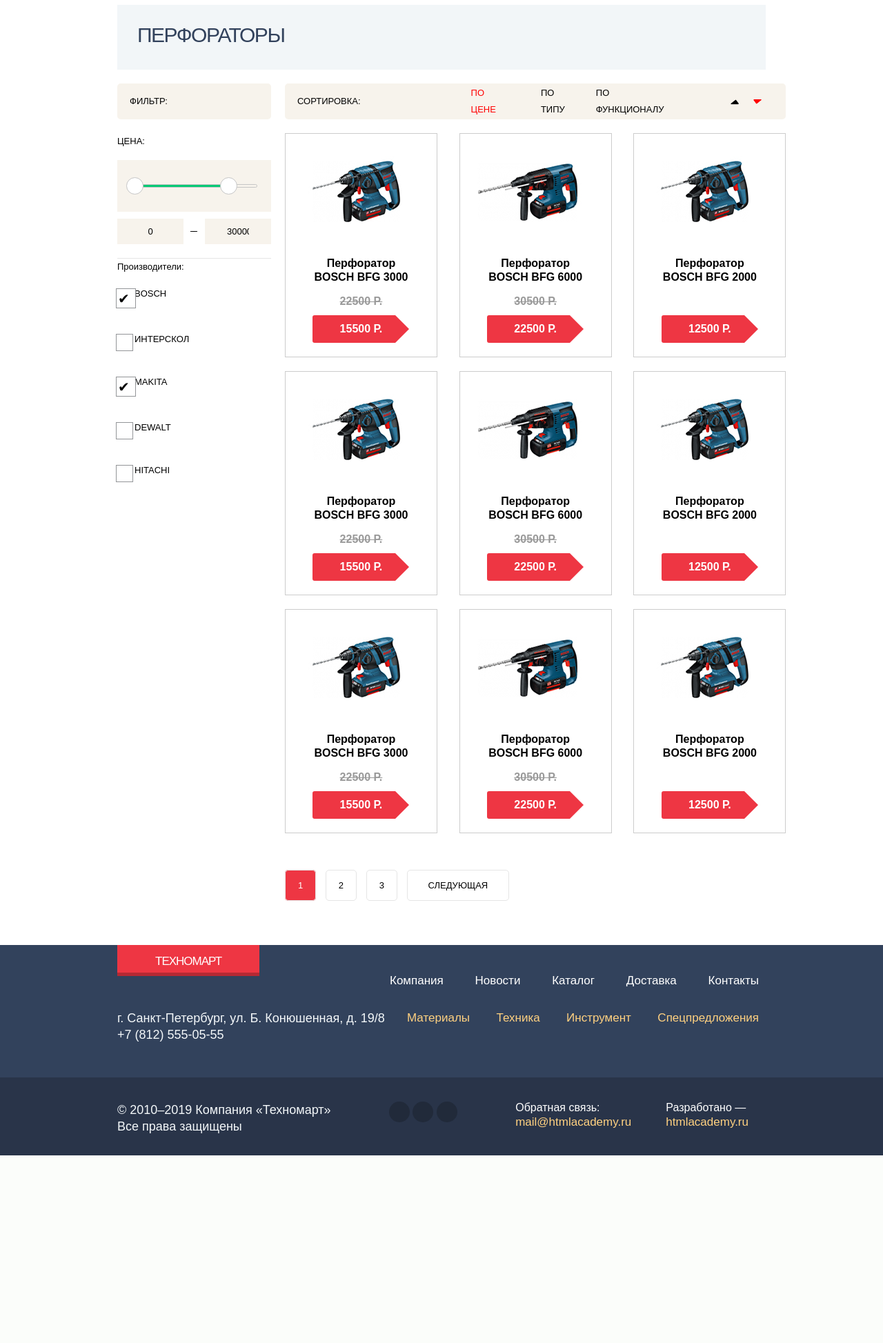
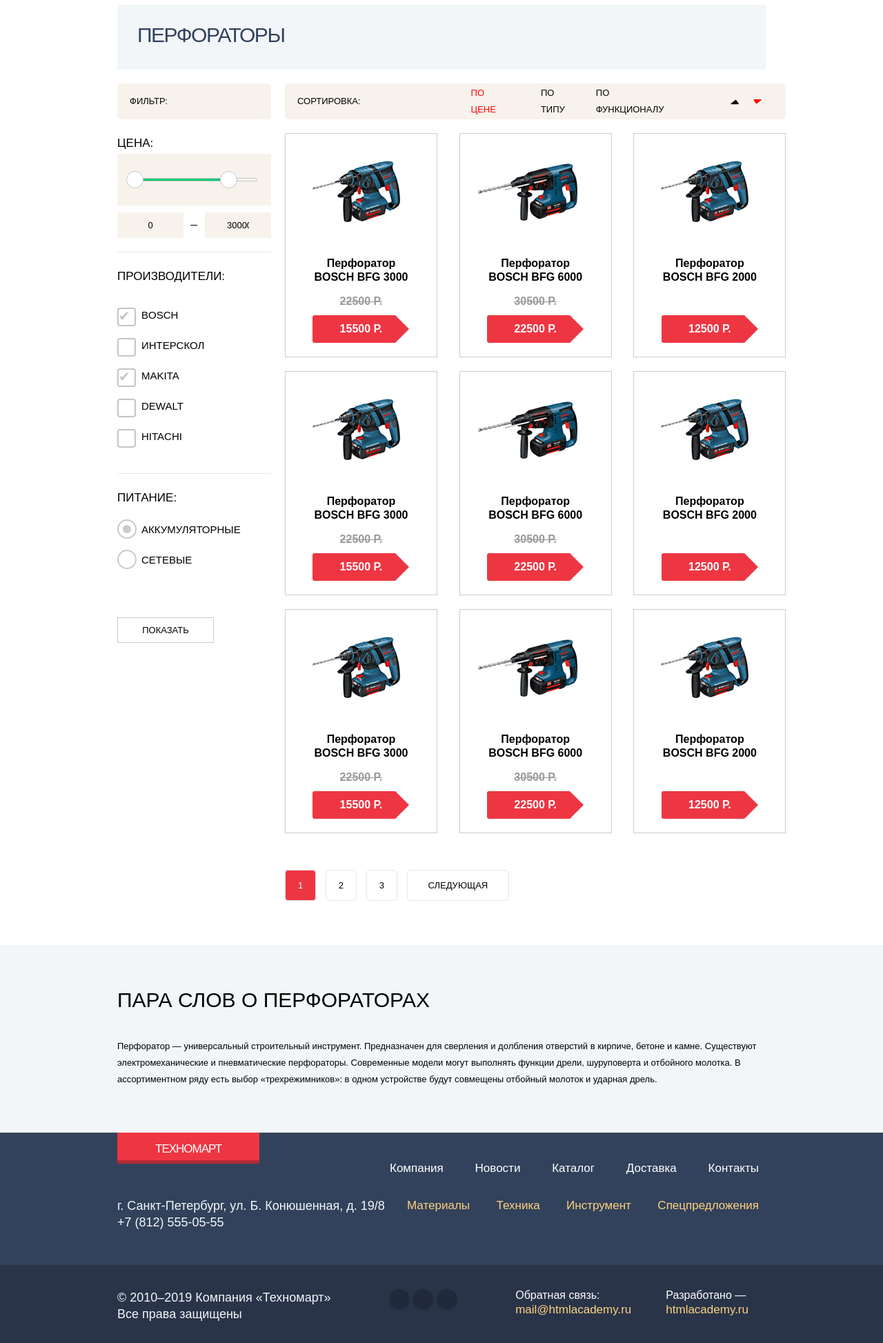
Before and after one commit to vadimpirogov1984/967989-technomart-24, a PHP site: page /goods.html in a window 1280 px wide. Shown: the part 464-2411 px from the top of the page at 69% size. Before the commit the page ends 2139 px from the top, so only its background shows below. Run offline with PHP 8.4, Linux system fonts and the light colour scheme; some libraries are stand-ins or nearby versions; some web fonts are replaced.

Commit message:
Доделал вторую страницу

```diff
--- a/css/style.css
+++ b/css/style.css
@@ -1389,6 +1389,7 @@
   position: relative;
   display: flex;
   flex-direction: column;
+  margin-top: 10px;
 }
 .producers__checkbox input {
   position: relative;
@@ -1398,8 +1399,10 @@
   border: 1px solid #e5e5e5;
 }
 .producers__checkbox label {
-  padding-left: 25px;
+  padding-left: 35px;
   text-transform: uppercase;
+  font-size: 15px;
+  line-height: 20px;
 }
 .producers__checkbox div {
   display: flex;
@@ -1408,21 +1411,127 @@
 .producers__checkbox input[type="checkbox"] {
   display: none;
 }
-.producers__checkbox label:after {
+.producers__checkbox label:before {
   content: "";
   display: block;
   width: 23px;
   height: 23px;
-  outline: 1px solid #939598;
-  top: -19px;
-  left: -26px;
-  position: relative;
+/*  outline: 1px solid #939598;*/
+/*  top: -24px;*/
+/*  left: -26px;*/
+  position: absolute;
+      border: 2px solid #c5c5c5;
+    border-radius: 4px;
 }
-.producers__checkbox input[type="checkbox"]:checked + label:after {
-  outline: 1px solid #939598;
-  border: 2px solid #fff;
+.producers__checkbox input[type="checkbox"]:checked + label:before {
+/*  outline: 1px solid #939598;*/
+/*  border: 2px solid #fff;
   width: 23px;
-  height: 23px;
+  height: 23px;*/
   content: "\2714";
   font-size: 20px;
+  color: #c5c5c5;
 }
+.producers__checkbox li{
+  position: relative;
+  margin: 20px 0;
+}
+.producers__title{
+  font-size: 17px;
+  text-transform: uppercase;
+  line-height: 30px;
+  margin-top: 20px;
+}
+.producers__block{
+      padding-bottom: 20px;
+    border-bottom: 1px solid #e5e5e5;
+}
+
+.charge__radio input[type="radio"]:checked + label,
+.charge__radio input[type="radio"]:not(:checked) + label {
+    display: inline-block;
+    position: relative;
+    padding-left: 35px;
+    line-height: 20px;
+    cursor: pointer;
+    font-size: 15px;
+    line-height: 20px;
+    text-transform: uppercase;
+}
+.charge__radio input[type="radio"]:checked + label:before,
+.charge__radio input[type="radio"]:not(:checked) + label:before {
+    content: "";
+    position: absolute;
+    left: 0px;
+    top: -5px;
+    width: 24px;
+    height: 24px;
+    border: 2px solid #cbcbcb;
+    background-color: #ffffff;
+}
+.charge__radio input[type="radio"]:checked + label:before,
+.charge__radio input[type="radio"]:not(:checked) + label:before {
+    border-radius: 100%;
+}
+.charge__radio input[type="radio"]:checked + label:after,
+.charge__radio input[type="radio"]:not(:checked) + label:after {
+    content: "";
+    position: absolute;
+/*    -webkit-transition: all 0.2s ease;
+    -moz-transition: all 0.2s ease;
+    -o-transition: all 0.2s ease;
+    transition: all 0.2s ease;*/
+}
+.charge__radio input[type="radio"]:checked + label:after
+ {
+    left: 8px;
+    top: 3px;
+    width: 12px;
+    height: 12px;
+    border-radius: 100%;
+    background-color:  #cbcbcb;
+}
+.charge__radio input[type="radio"]:not(:checked) + label:after {
+    left: 5px;
+    top: 5px;
+    width: 10px;
+    height: 10px;
+    border-radius: 100%;
+    background-color: #ffffff;
+}
+.charge__radio input[type="radio"] {
+    display: none;
+}
+.charge__radio li{
+  margin: 20px 0;
+}
+.charge__radio li:last-child{
+  margin: 0;
+}
+.search__button{
+  margin-top: 70px;
+}
+.search__button button {
+  background: #ffffff;
+  border: none;
+  height: 37px;
+  width: 140px;
+  border: 1px solid #cbcbcb;
+  cursor: pointer;
+  text-transform: uppercase;
+}
+.few-words{
+  background: #f2f6f8;
+}
+.few-words__body{
+  padding: 65px 0;
+}
+.few-words__title p{
+  font-size: 30px;
+  line-height: 30px;
+  text-transform: uppercase;
+  margin-bottom: 40px;
+}
+.few-words__text p{
+
+}
--- a/goods.html
+++ b/goods.html
@@ -108,7 +108,7 @@
                 <p>Фильтр:</p>
               </div>
               <div class="price__block">
-                <div class="price__title">Цена:</div>
+                <div class="producers__title">Цена:</div>
                 <div class="slider__range-block">
                   <div id="slider-range"></div>
                 </div>
@@ -122,29 +122,48 @@
               <div class="producers__block">
                 <div class="producers__title">Производители:</div>
                 <div class="producers__checkbox">
-                  <div class="">
+                  <ul>
+                    <li>
                       <input type="checkbox" name="producers__checkbox" id="producers__checkbox1" checked>
                       <label for="producers__checkbox1" >BOSCH</label>
-                  </div>
-                  <div class="">
+                    </li>
+                    <li>
                       <input type="checkbox" name="producers__checkbox" id="producers__checkbox2">
                       <label for="producers__checkbox2" >ИНТЕРСКОЛ</label>
-                  </div>
-                  <div class="">
+                    </li>
+                    <li>
                       <input type="checkbox" name="producers__checkbox" id="producers__checkbox3" checked>
                       <label for="producers__checkbox3" >MAKIta</label>
-                  </div>
-                  <div class="">
+                    </li>
+                    <li>
                       <input type="checkbox" name="producers__checkbox" id="producers__checkbox4">
                       <label for="producers__checkbox4" >Dewalt</label>
-                  </div>
-                  <div class="">
+                    </li>
+                    <li>
                       <input type="checkbox" name="producers__checkbox" id="producers__checkbox5">
                       <label for="producers__checkbox5" >Hitachi</label>
+                    </li>
+                  </ul>
                 </div>
               </div>
+              <div class="charge__block">
+                <div class="producers__title">Питание:</div>
+                <div class="charge__radio">
+                  <ul>
+                    <li>
+                      <input type="radio" name="radio1" id="radio1" checked>
+                      <label for="radio1" >Аккумуляторные</label>
+                    </li>
+                    <li>
+                      <input type="radio" name="radio1" id="radio2">
+                      <label for="radio2" >Сетевые</label>
+                    </li>
+                  </ul>
                 </div>
-              <div class="charge__block"></div>
+                <div class="search__button">
+                  <button>Показать</button>
+                </div>
+              </div>
             </div>
             <div class="content__body-content">
               <div class="content__title">
@@ -167,7 +186,6 @@
 
                   <input type="radio" name="right__block" id="right__block2" checked>
                   <label for="right__block2"><i class="fas fa-caret-down"></i></label>
-
                 </div>
               </div>
               <div class="content__cards">
@@ -293,6 +311,20 @@
             </div>
           </div>
 
+      </section>
+      <section class="text">
+        <div class="few-words">
+          <div class="container">
+            <div class="few-words__body">
+              <div class="few-words__title">
+                <p>Пара слов о перфораторах</p>
+              </div>
+              <div class="few-words__text">
+                <p>Перфоратор — универсальный строительный инструмент. Предназначен для сверления и долбления отверстий в кирпиче, бетоне и камне. Существуют электромеханические и пневматические перфораторы. Современные модели могут выполнять функции дрели, шуруповерта и отбойного молотка. В ассортиментном ряду есть выбор «трехрежимников»: в одном устройстве будут совмещены отбойный молоток и ударная дрель.</p>
+              </div>
+            </div>
+          </div>
+        </div>
       </section>
 
     </main>
```
Lines whose indentation alone changed are shown as unchanged.
